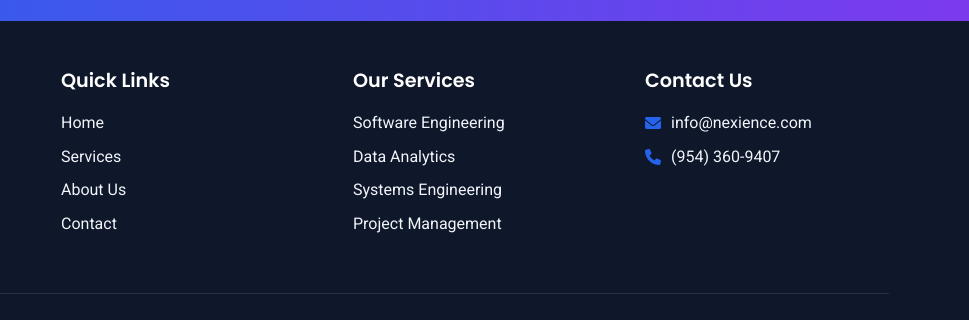
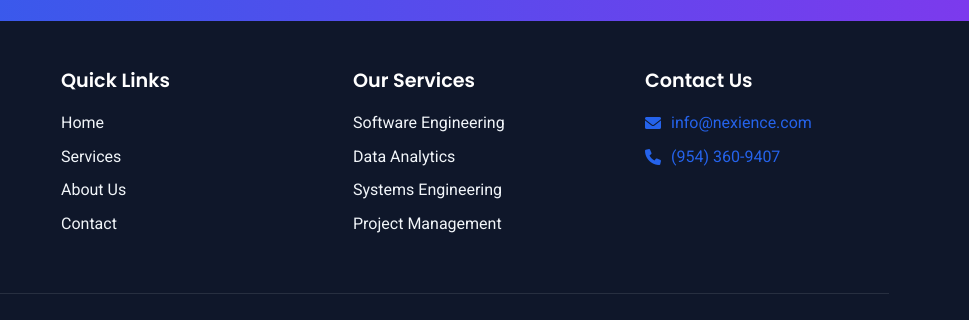
Before and after one commit to waltidor001/nexience, a website: page about.html in a window 1280 px wide. Shown: the part 2835-3155 px from the top of the page, 311-1280 px from the left. Drawn offline with Linux system fonts and the light colour scheme.

Commit message:
Update about.html

```diff
--- a/about.html
+++ b/about.html
@@ -180,8 +180,8 @@
                 </div>
                 <div class="footer-contact">
                     <h3>Contact Us</h3>
-                    <p><i class="fas fa-envelope"></i> info@nexience.com</p>
-                    <p><i class="fas fa-phone"></i> (954) 360-9407</p>
+                    <p><i class="fas fa-envelope"></i> <a href="mailto:info@nexience.com">info@nexience.com</a></p>
+                    <p><i class="fas fa-phone"></i> <a href="tel:+9543609407">(954) 360-9407</a></p>
                 </div>
             </div>
             <div class="footer-bottom">
```
